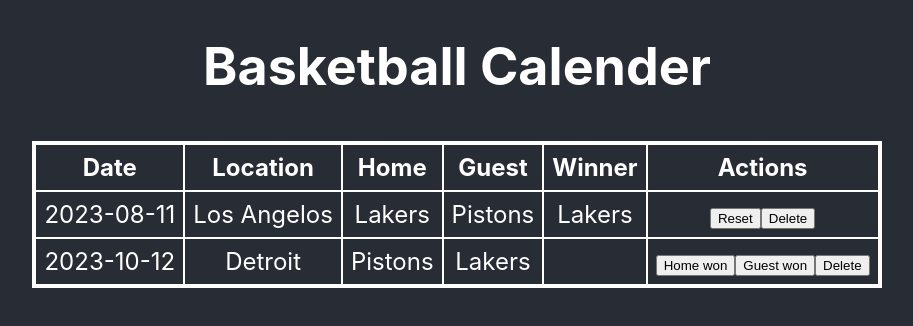
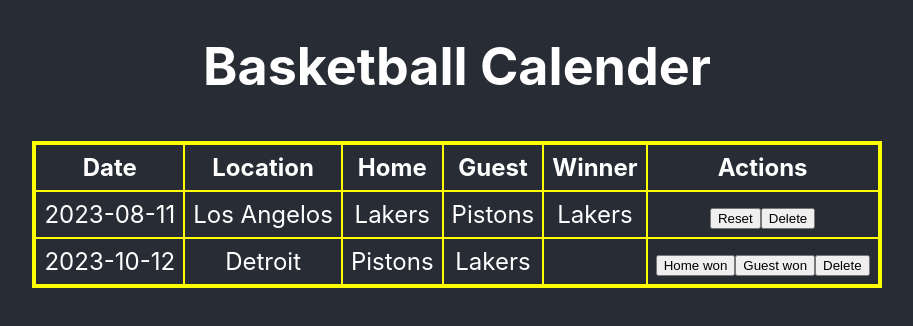
Before and after one commit to 1TracyK/basketball-calender, a React (Create React App) app: page / in a window 1280 px wide. Shown: the top 326 px of the page, without its empty margins (183-1096 px from the left). Built offline with nearby package versions, Linux system fonts and the light colour scheme.

Commit message:
adding styles

```diff
--- a/src/Components/BasketballCalenderList/BasketballCalenderList.css
+++ b/src/Components/BasketballCalenderList/BasketballCalenderList.css
@@ -8,11 +8,11 @@
 .calender-table {
 	font-size: 24px;
 	border-collapse: collapse;
-	border: 4px solid white;
+	border: 4px solid yellow;
 }
 
 .calender-table th,
 .calender-table td {
-	border: 2px solid white;
+	border: 2px solid yellow;
 	padding: 8px;
 }
```
